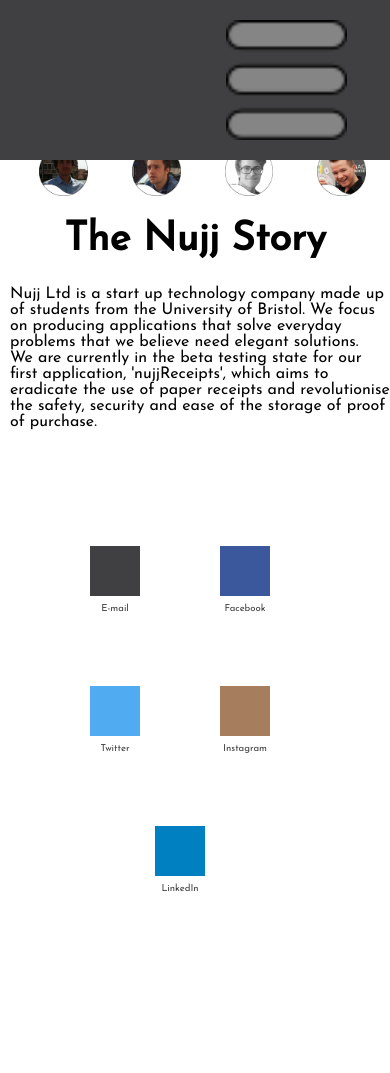
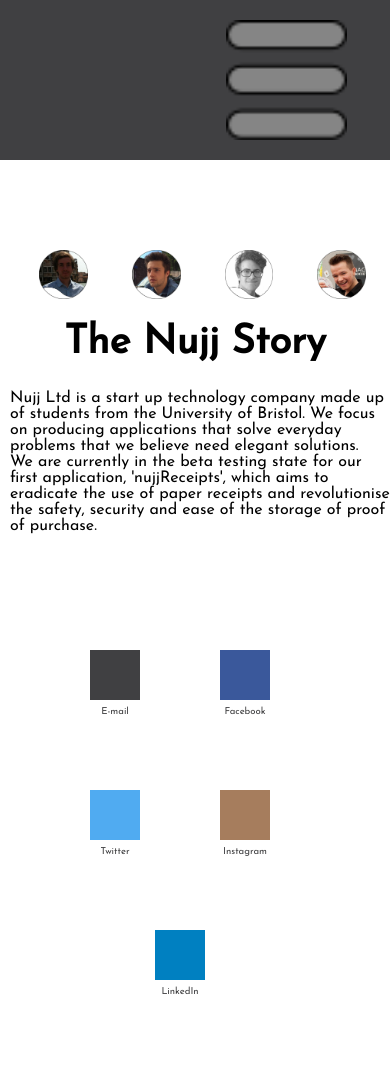
Before and after one commit to 4crhall/Nujj_Website, a website: page aboutPage.html in a window 390 px wide. Before the commit the page ends 982 px from the top, so only its background shows below. Drawn offline with nearby package versions, Linux system fonts and the light colour scheme; a web font is replaced by a local one.

Commit message:
mobile spacings

```diff
--- a/aboutPage.css
+++ b/aboutPage.css
@@ -299,7 +299,7 @@
     and (-webkit-min-device-pixel-ratio : 2), only screen and (max-device-width : 800px) {
 
 
-    #TopHeader {
+    #topHeader {
     color: white;
 	padding-top:160px;
     margin-top: 0px;
--- a/css/example.css
+++ b/css/example.css
@@ -273,7 +273,7 @@
     and (-webkit-min-device-pixel-ratio : 2), only screen and (max-device-width : 800px) {
 
 
-    #TopHeader {
+    #topHeader {
     color: white;
 	padding-top:160px;
     margin-top: 0px;
```
